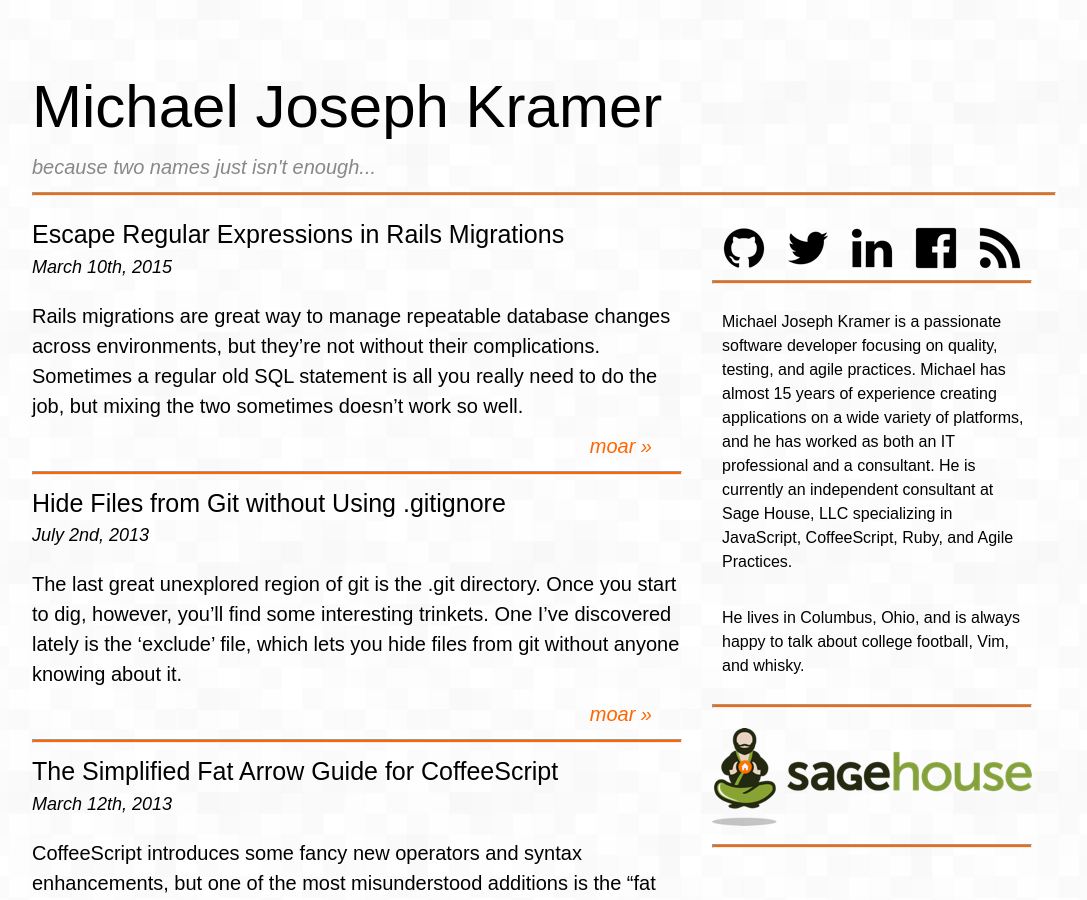
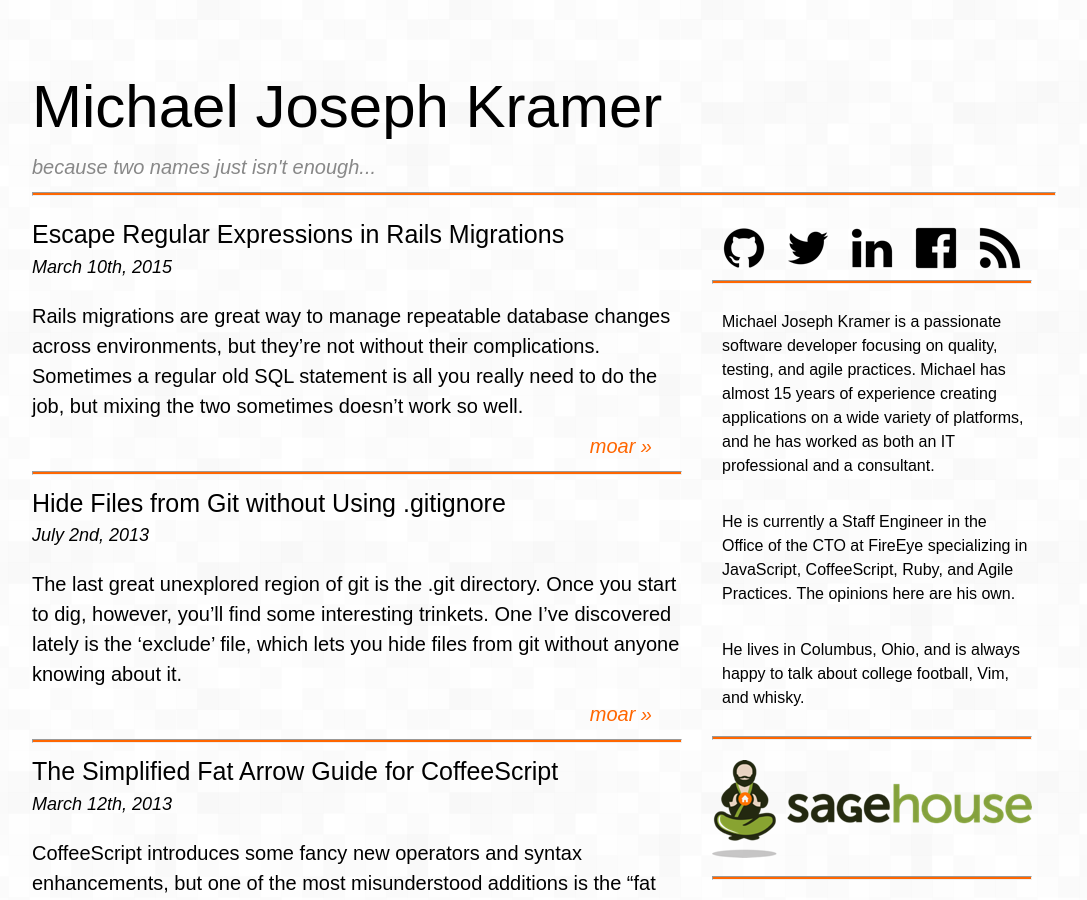
Before and after one commit to MichaelJosephKramer/michaeljosephkramer.github.io, a Jekyll site: the page built from index.html, in a window 1280 px wide and 900 px high. Shown: the whole window, without its empty margins (96-1183 px from the left). Built offline with Jekyll 4.4.1, drawn with Linux system fonts in a browser that asks for light colours; some web fonts are replaced; Markdown is read by kramdown in place of the engine named in the settings; comment, search, counter and statistics services are not loaded.

Commit message:
Update bio

```diff
--- a/_config.yml
+++ b/_config.yml
@@ -2,7 +2,7 @@
 title: Michael Joseph Kramer
 email: michael@sage.house
 bio: &bio >
-  <p>Michael Joseph Kramer is a passionate software developer focusing on quality, testing, and agile practices. Michael has almost 15 years of experience creating applications on a wide variety of platforms, and he has worked as both an IT professional and a consultant. He is currently an independent consultant at Sage House, LLC specializing in JavaScript, CoffeeScript, Ruby, and Agile Practices.</p><p>He lives in Columbus, Ohio, and is always happy to talk about college football, Vim, and whisky.</p>
+  <p>Michael Joseph Kramer is a passionate software developer focusing on quality, testing, and agile practices. Michael has almost 15 years of experience creating applications on a wide variety of platforms, and he has worked as both an IT professional and a consultant.</p><p>He is currently a Staff Engineer in the Office of the CTO at FireEye specializing in JavaScript, CoffeeScript, Ruby, and Agile Practices. The opinions here are his own.</p><p>He lives in Columbus, Ohio, and is always happy to talk about college football, Vim, and whisky.</p>
 description: *bio
 baseurl: ""
 url: "http://michaeljosephkramer.com"
```
